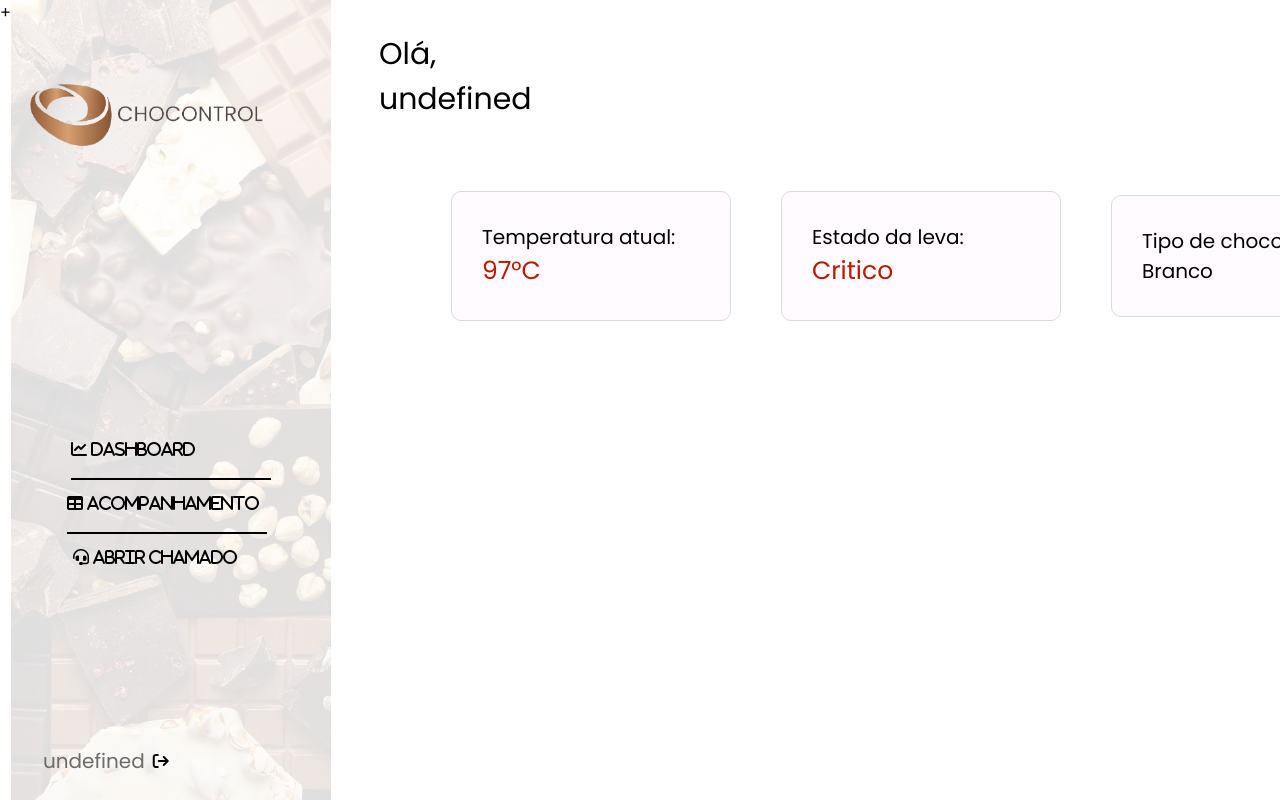
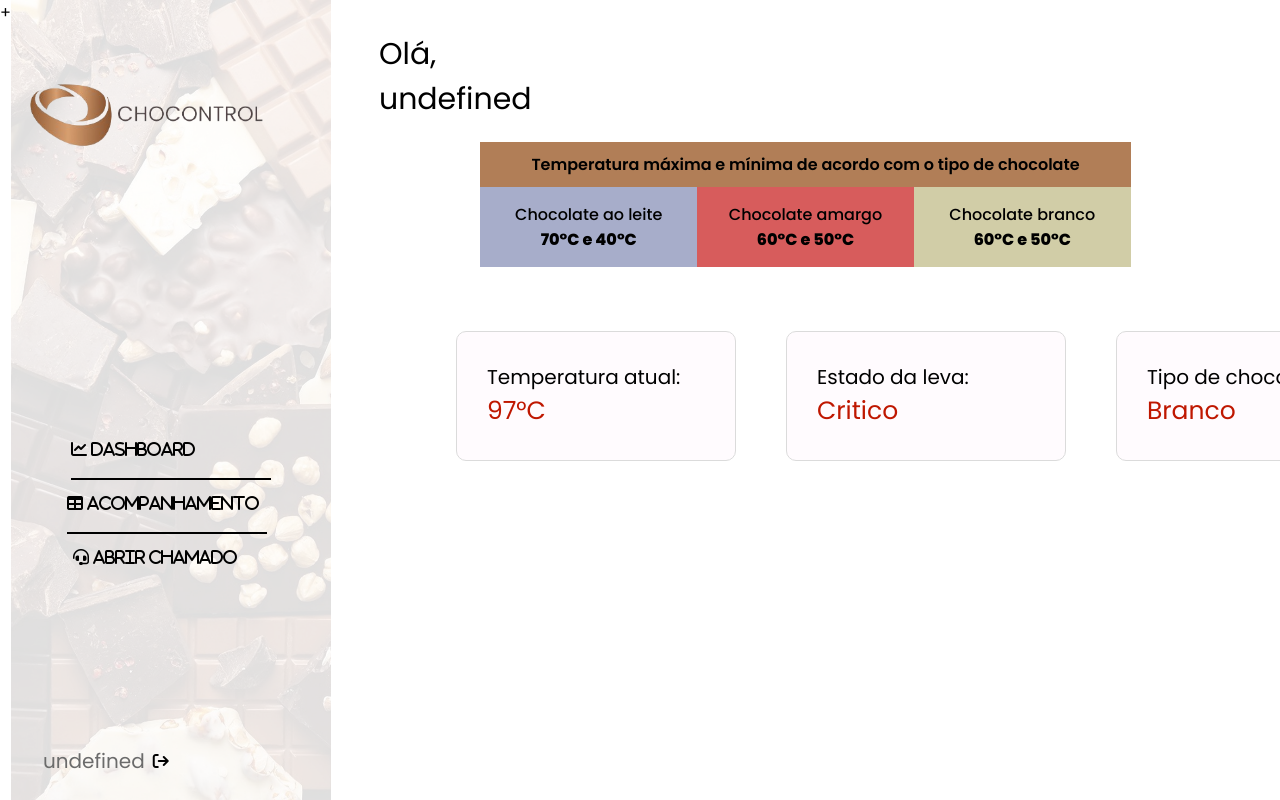
Before and after one commit to RS9FDC/PROJETO-CHOCONTROL, a website: page web-data-viz/public/dashboard/dashControle.html in a window 1280 px wide. Drawn offline with nearby package versions, Linux system fonts and the light colour scheme; no server answers; a web font is replaced by a local one.

Commit message:
Dashboard atualizações

```diff
--- a/web-data-viz/public/css/style-indexdashboard.css
+++ b/web-data-viz/public/css/style-indexdashboard.css
@@ -411,3 +411,59 @@ a{
     /* margin: 0 10px; */
     margin: 50px;
 }
+
+.area-parametros-alerta {
+    /* border: 2px solid pink; */
+    display: flex;
+    flex-direction: column;
+    width: 70%;
+    margin: auto;
+    margin-top: 10px;
+    background-color: #b17e57;
+  }
+
+  .area-parametros-alerta .titulo-legenda {
+    /* color: white; */
+    font-weight: 600;
+    width: 100%;
+    margin: 10px auto;
+    text-align: center;
+  }
+
+  .parametros-alerta {
+    display: flex;
+    width: 100%;
+  }
+
+  .item-regua {
+    flex-grow: 1;
+    width: 20%;
+    text-align: center;
+    height: 80px;
+    display: flex;
+    flex-direction: column;
+    justify-content: center;
+    align-self: center;
+    /* color: white; */
+  }
+
+  .item-regua p {
+    margin: 0;
+    font-weight: 500;
+  }
+
+  .item-regua p:nth-child(2) {
+    font-weight: 800;
+  }
+
+  .chocLeite {
+    background-color: #a7adca;
+  }
+
+  .chocAmargo {
+    background-color: #d75c5c;
+  }
+
+  .chocBranco {
+    background-color: #d1cda7;
+  }
--- a/web-data-viz/public/dashboard/dashControle.html
+++ b/web-data-viz/public/dashboard/dashControle.html
@@ -126,6 +126,30 @@
         <!-- cards de Do responsavel da leva e outras informações -->
 
         <div class="dash">
+
+
+            <div class="dash">
+
+                <div class="area-parametros-alerta">
+                    <p class="titulo-legenda">
+                        Temperatura máxima e mínima de acordo com o tipo de chocolate
+                    </p>
+                    <div class="parametros-alerta">
+                        <div class="item-regua chocLeite">
+                            <p>Chocolate ao leite</p>
+                            <p>70°C e 40°C</p>
+                        </div>
+                        <div class="item-regua chocAmargo">
+                            <p>Chocolate amargo</p>
+                            <p>60°C e 50°C</p>
+                        </div>
+                        <div class="item-regua chocBranco">
+                            <p>Chocolate branco</p>
+                            <p> 60°C e 50°C</p>
+                        </div>
+                    </div>
+                </div>
+
             <div class="container">
                 <!-- <div class="cards" style="margin-left: 2%;">
                     <p >Responsável da Leva:</p>
@@ -144,7 +168,7 @@
 
                 <div class="cards">
                     <p>Tipo de chocolate:</p>
-                    <p>Branco</p>
+                    <p style="color: #BF1700; font-size: 25px;">Branco</p>
                 </div>
 
 
@@ -341,7 +365,7 @@
                 label: 'Temperatura',
                 data: [],
                 fill: false,
-                borderColor: 'rgb(199, 52, 52)',
+                borderColor: '#b17e57',
                 tension: 0.1
             }
         ]
```
Also changed, not shown: dat-acq-ino/dat-acqu-ino/index.html (+1 -1 lines), 1 other file.
